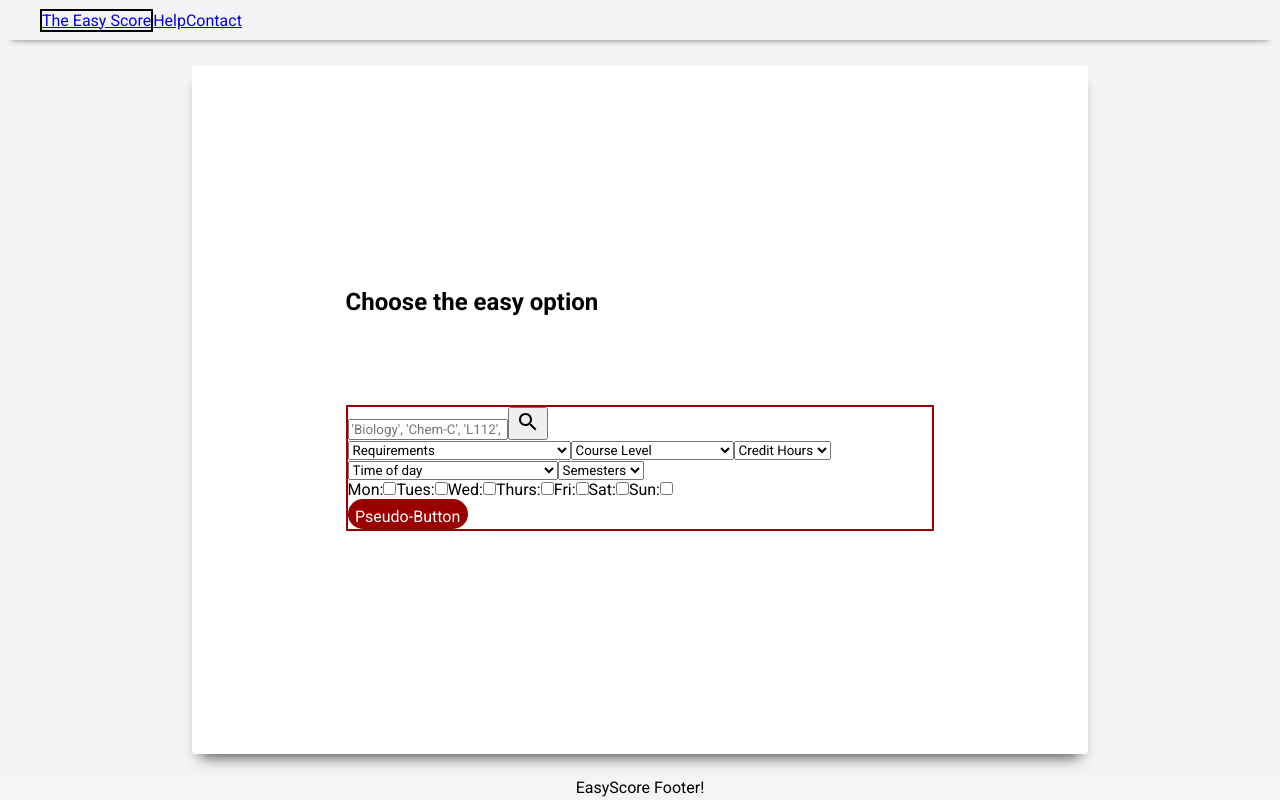
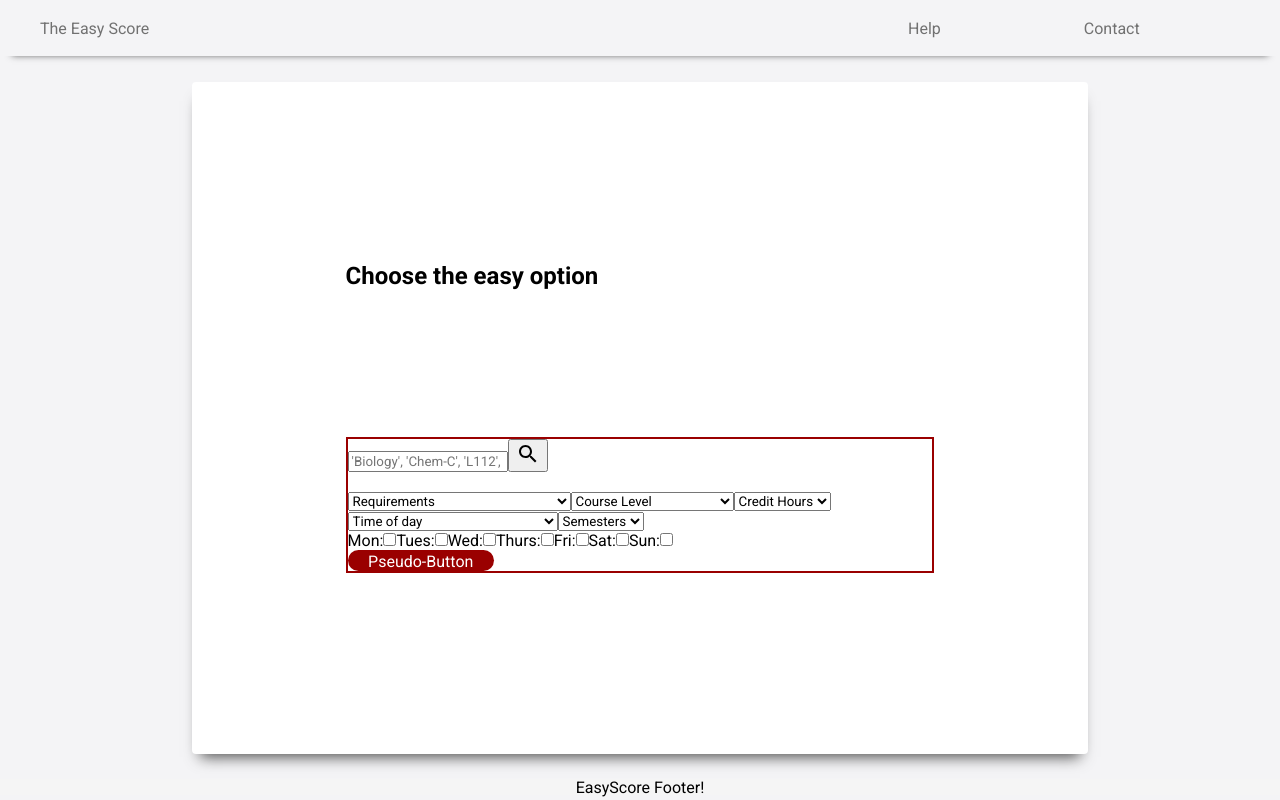
Before and after one commit to s-munro/easyscore, a React (Create React App) app in the folder the-easy-score/: page / in a window 1280 px wide. Built offline with nearby package versions, Linux system fonts and the light colour scheme.

Commit message:
Fixed navigationbar on home page and created grid for course search results

```diff
--- a/the-easy-score/src/App.css
+++ b/the-easy-score/src/App.css
@@ -10,10 +10,14 @@ body {
 
 
 /***************** NAV *********************/
+nav a {
+  text-decoration: none;
+  color: #717171;
+}
 .nav-bar {
   display: flex;background-color:  #f4f4f6;
   align-items: center;
-  height: 5vh;
+  height: 7vh;
   width: 100%;
   box-shadow: 0px 11px 7px -12px #4e4e4e;
 }
@@ -24,22 +28,25 @@ body {
   width: 100%;
 }
 .nav-ul li {
-  text-decoration: none;
   list-style-type: none;
 }
 
 .logoContainer {
-  border: 2px solid black;
+  width: 40%;
+  margin-right: 45%;
 
 }
 
 .homeNavLinks {
   display: flex;
   flex-direction: row;
-  text-decoration: none;
-  list-style-type: none;
   width: 30%;
 }
+
+.homeNavLinks li {
+  margin-right: 143px;
+}
+
 
 /************** FOOTER ***********************/
 .footer-container {
--- a/the-easy-score/src/screens/coursepage/Course.js
+++ b/the-easy-score/src/screens/coursepage/Course.js
@@ -31,9 +31,11 @@ const Course = (props) => {
           {props.courses.length > 0 ? (
             <div>
               <Header course={props.courses[0]} />
+              <div>
               {props.courses[0].instructors.map((instructor, index) => {
                 return <ProfessorCard instructor={instructor} key={index} />;
               })}
+             </div>
             </div>
           ) : null}
         </div>
--- a/the-easy-score/src/screens/coursepage/components/ProfessorCard.js
+++ b/the-easy-score/src/screens/coursepage/components/ProfessorCard.js
@@ -1,5 +1,5 @@
 import React from "react";
-import "../styles.css";
+import "../course.css";
 
 const ProfessorCard = ({ instructor }) => {
   console.log("professorcard professor: ", instructor);
--- a/the-easy-score/src/screens/coursepage/styles.css
+++ b/the-easy-score/src/screens/coursepage/course.css
@@ -1,4 +1,10 @@
 /**************  PROFESSOR CARD STYLES ****************/
+.courseDisplayContainer {
+  background-color: #ffffff;
+  display: grid;
+  grid-template-columns: 1fr 1fr 1fr;
+  margin-top: 5%;
+}
 .professor-card {
   display: flex;
   align-items: center;
--- a/the-easy-score/src/screens/home/components/SearchForm.js
+++ b/the-easy-score/src/screens/home/components/SearchForm.js
@@ -46,6 +46,7 @@ const SearchForm = ({ push, changeUrl, searchUrl }) => {
   return (
     <div className="home-form-container">
       <form onSubmit={handleSubmit}>
+       <div className="homeSrchInput">
         <label>
           <input
             type="text"
@@ -56,6 +57,7 @@ const SearchForm = ({ push, changeUrl, searchUrl }) => {
           />
         </label>
         <button className="homeSrchBtn"><SearchIcon /></button>
+      </div>
         <br></br>
         <select name="requirement" onChange={handleChange}>
           <option className="homeFilterDisplay" value="">Requirements</option>
--- /dev/null
+++ b/the-easy-score/src/screens/home/components/searchform.css
@@ -0,0 +1,3 @@
+.homeSrchInput {
+    width: 100%;
+}
--- a/the-easy-score/src/screens/home/home.css
+++ b/the-easy-score/src/screens/home/home.css
@@ -1,5 +1,5 @@
 .home-main {
-  height: 86vh;
+  height: 84vh;
   margin: 2% 15% 2% 15%;
   padding-right: 12%;
   padding-left: 12%;
@@ -9,7 +9,7 @@
 }
 
 .home-form-container {
-  margin-top: 15%;
+  margin-top: 25%;
   border: 2px solid #9a0000;
   background-color: #ffffff;
   display: flex;
@@ -26,9 +26,9 @@
   background-color: #9a0000;
   color: #ffffff;
   border-radius: 500px;
-  padding-top: 5px;
-  width: 120px;
-  height: 25px;
+  padding-top: 2px;
+  width: 25%;
+  height: 16%;
 }
 .pseudo-button:hover {
   border: 1px solid #9a0000;
--- a/the-easy-score/src/screens/searchresults/Results.js
+++ b/the-easy-score/src/screens/searchresults/Results.js
@@ -32,7 +32,7 @@ const Results = (props) => {
           <Loading />
         </div>
       ) : (
-        <div>
+        <div className="courseDisplayContainer">
           {props.courses.length > 0 ? (
             props.courses.map((course) => {
               return <CourseCard course={course} key={course.url} />;
--- a/the-easy-score/src/screens/searchresults/styles.css
+++ b/the-easy-score/src/screens/searchresults/styles.css
@@ -8,7 +8,6 @@
 
 .header {
   display: flex;
-  border: 1px solid blue;
   width: 100%;
   margin: 0;
 }
```
Also changed, not shown: the-easy-score/src/screens/home/components/popup.css (added).
